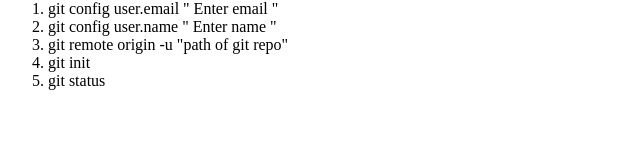
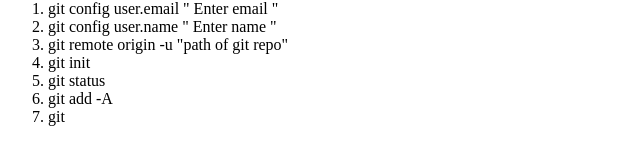
Before and after one commit to Ajinkya-katre/git, a plain HTML site: page index.html in a window 1280 px wide. Shown: the part 100-264 px from the top of the page, without its empty margins (0-640 px from the left). Drawn offline with Linux system fonts and the light colour scheme.

Commit message:
Add List step of commands step by step

```diff
--- a/index.html
+++ b/index.html
@@ -14,6 +14,8 @@
 		<li>git remote origin -u "path of git repo"</li>
 		<li>git init</li>
 		<li>git status</li>
+		<li>git add -A</li>
+		<li>git </li>
 	</ol>
 
 </body>
```
